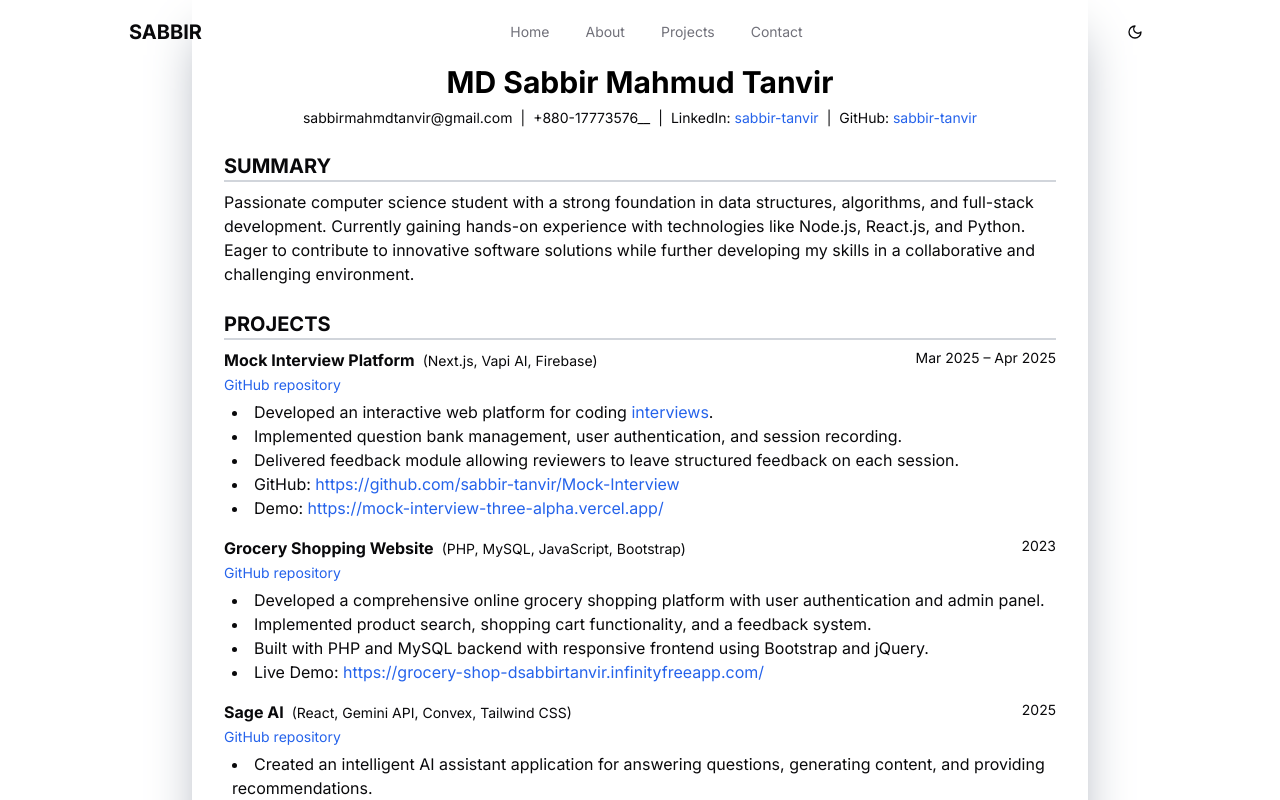
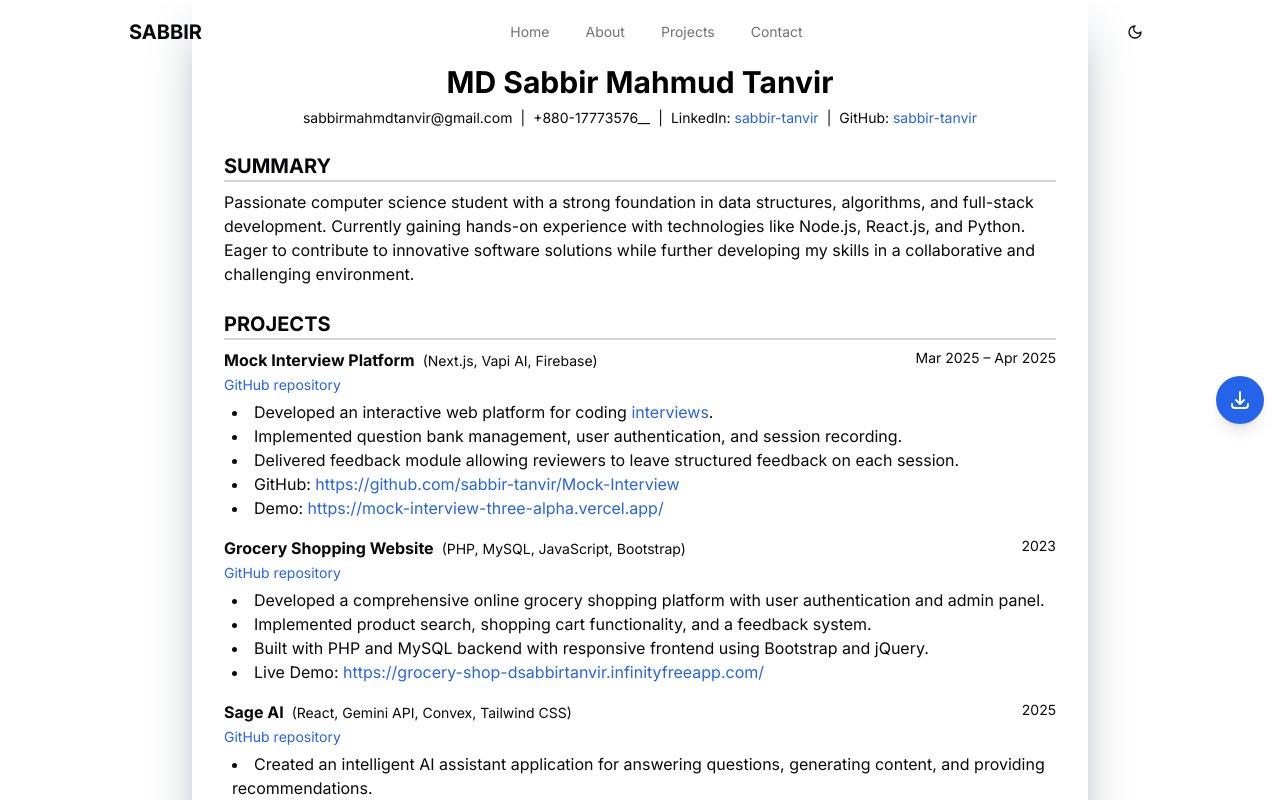
Before and after one commit to sabbir-tanvir/Portfolio-v3, a Next.js app: page /resume in a window 1280 px wide. Shown: the top 800 px of the page. Built offline with nearby package versions, Linux system fonts and the light colour scheme.

Commit message:
added dawnload button the resume page

```diff
--- a/src/app/resume/page.tsx
+++ b/src/app/resume/page.tsx
@@ -4,11 +4,39 @@ import Navbar from '@/components/navbar';
 import React from 'react';
 
 const ResumePage = () => {
+    // Function to handle resume download
+    const handleDownload = () => {
+        // Path to your resume file in the public folder
+        const resumePath = '/resume.pdf';
+
+        // Create an anchor element
+        const link = document.createElement('a');
+        link.href = resumePath;
+        link.download = 'Sabbir_Tanvir_Resume.pdf';
+
+        // Append to body, click and remove
+        document.body.appendChild(link);
+        link.click();
+        document.body.removeChild(link);
+    };
+
     return (
         <>
             <div className='bg-white dark:bg-[#0B0B0D]'>
                 <Navbar />
 
+                {/* Floating Download Button */}
+                <div className="fixed right-4 top-1/2 transform -translate-y-1/2 z-50">
+                    <button
+                        className="flex items-center justify-center w-12 h-12 bg-blue-600 hover:bg-blue-700 text-white rounded-full shadow-lg transition-all duration-300 hover:scale-110"
+                        title="Download Resume"
+                        onClick={handleDownload}
+                    >
+                        <svg xmlns="http://www.w3.org/2000/svg" className="h-6 w-6" fill="none" viewBox="0 0 24 24" stroke="currentColor">
+                            <path strokeLinecap="round" strokeLinejoin="round" strokeWidth={2} d="M4 16v1a3 3 0 003 3h10a3 3 0 003-3v-1m-4-4l-4 4m0 0l-4-4m4 4V4" />
+                        </svg>
+                    </button>
+                </div>
 
                 {/* Resume Page start */}
                 <div id="resume-content" className="max-w-4xl mx-auto p-4 sm:p-8 py-10 sm:py-16 dark:bg-[#19191e] shadow-2xl shadow-gray-400 dark:shadow-gray-900">
@@ -213,7 +241,6 @@ const ResumePage = () => {
 
             </div>
         </>
-
     );
 };
 
--- a/src/components/navbar.tsx
+++ b/src/components/navbar.tsx
@@ -109,7 +109,7 @@ export default function Navbar() {
                       <div className="flex justify-end mb-8">
                         <SheetTrigger asChild>
                           <Button variant="ghost" size="icon" className="p-0">
-                            <X size={20} />
+                            {/* <X size={20} /> */}
                           </Button>
                         </SheetTrigger>
                       </div>
```
